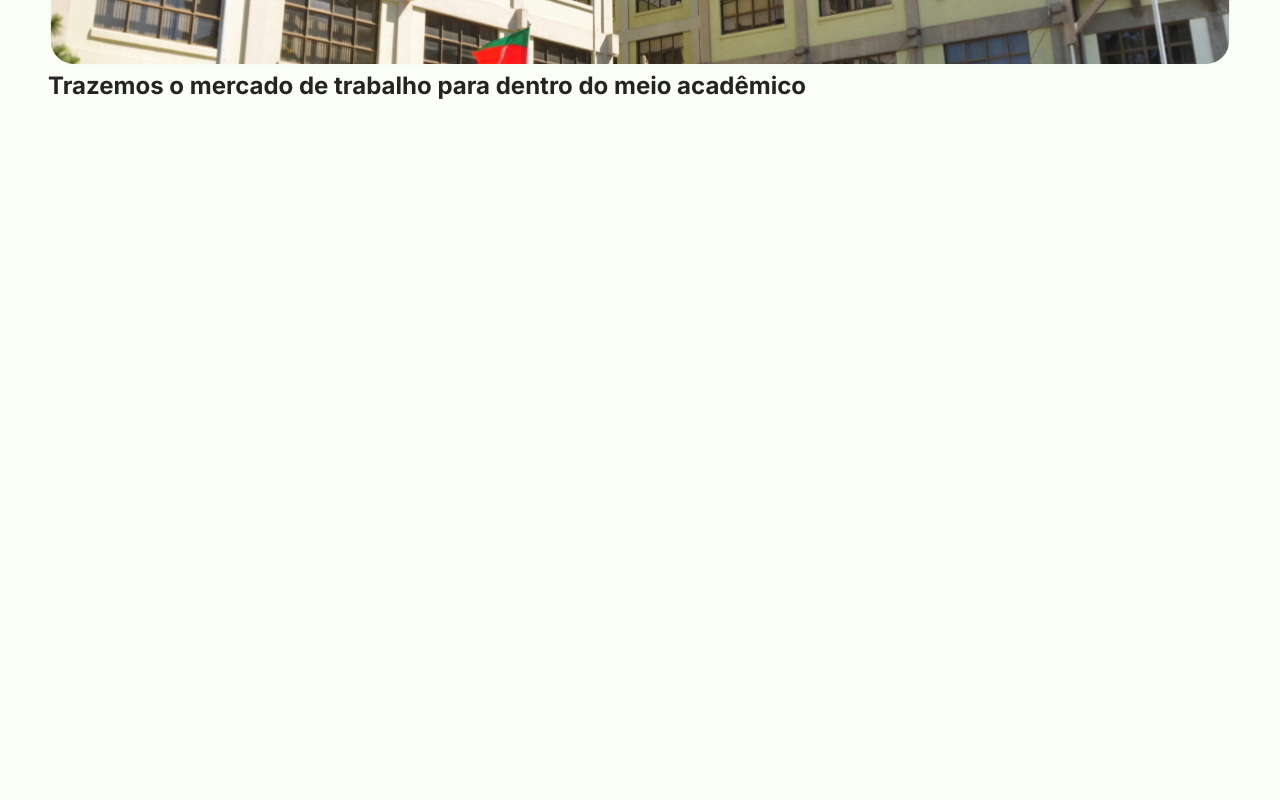
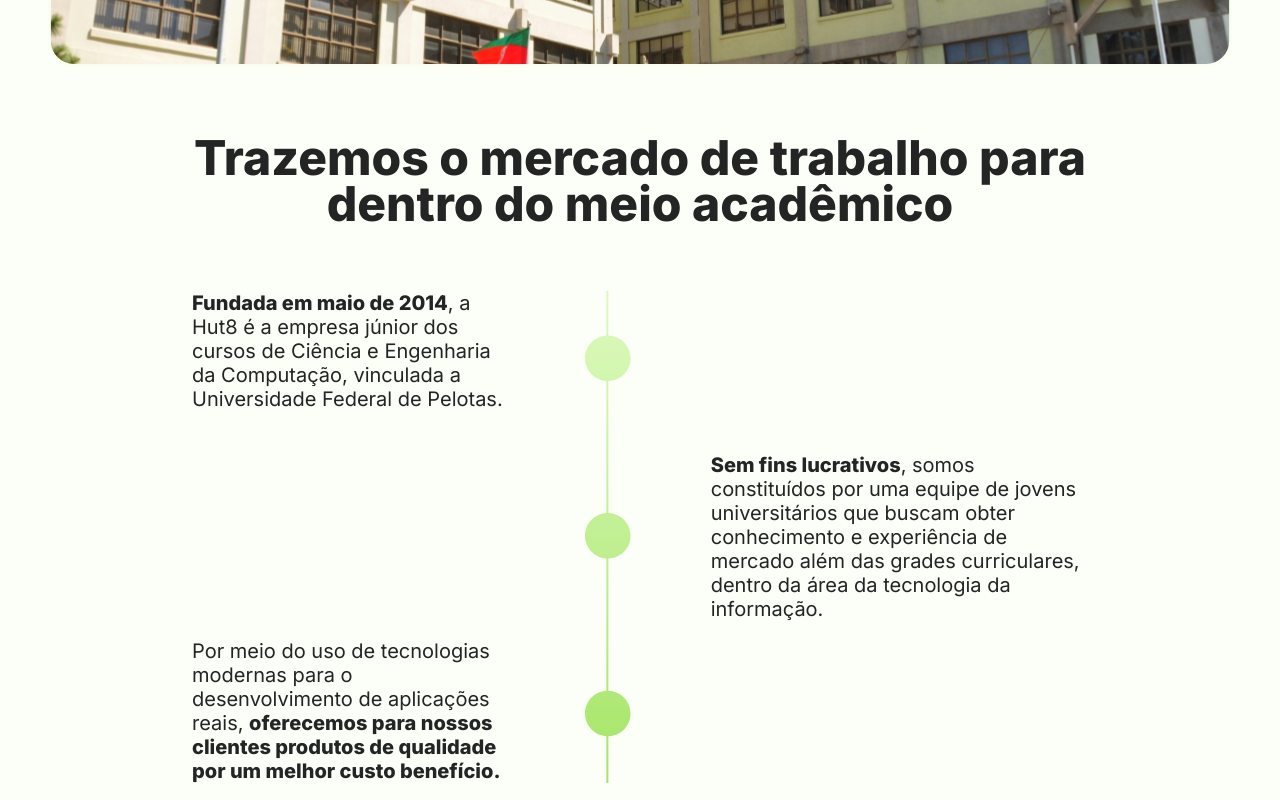
Before and after one commit to Brendler17/hut8, a React (Vite) app in the folder frontend/: page / in a window 1280 px wide. Shown: the part 800-1600 px from the top of the page. Before the commit the page ends 914 px from the top, so only its background shows below. Built offline with nearby package versions, Linux system fonts and the light colour scheme.

Commit message:
updated homePage

```diff
--- a/frontend/src/pages/Home/index.tsx
+++ b/frontend/src/pages/Home/index.tsx
@@ -1,4 +1,6 @@
 import bannerImage from '../../assets/banner-image.svg';
+import separator from '../../assets/separator.svg';
+import { Carousel } from '../../components/Carousel';
 import { MenuItems } from '../../components/Menu-Items';
 import styles from './styles.module.css';
 
@@ -26,9 +28,42 @@ export function Home() {
           <div className={styles.bannerImage}>
             <img src={bannerImage} alt="imagem-do-banner" />
           </div>
-          <h1>Trazemos o mercado de trabalho para dentro do meio acadêmico</h1>
+          <div className={styles.about}>
+            <h1>
+              Trazemos o mercado de trabalho para dentro do meio acadêmico
+            </h1>
+            <div className={styles.timeline}>
+              <div className={styles.leftTimeline}>
+                <p>
+                  <span>Fundada em maio de 2014</span>, a Hut8 é a empresa
+                  júnior dos cursos de Ciência e Engenharia da Computação,
+                  vinculada a Universidade Federal de Pelotas.
+                </p>
+                <p>
+                  Por meio do uso de tecnologias modernas para o desenvolvimento
+                  de aplicações reais,{' '}
+                  <span>
+                    oferecemos para nossos clientes produtos de qualidade por um
+                    melhor custo benefício.
+                  </span>
+                </p>
+              </div>
+              <img src={separator} alt="separador" />
+              <div className={styles.rightTimeline}>
+                <p>
+                  <span>Sem fins lucrativos</span>, somos constituídos por uma
+                  equipe de jovens universitários que buscam obter conhecimento
+                  e experiência de mercado além das grades curriculares, dentro
+                  da área da tecnologia da informação.
+                </p>
+              </div>
+            </div>
+          </div>
         </div>
       </section>
+      <div className={styles.container}>
+        <Carousel />
+      </div>
     </div>
   );
 }
--- a/frontend/src/pages/Home/styles.module.css
+++ b/frontend/src/pages/Home/styles.module.css
@@ -64,3 +64,44 @@
   background: var(--white-background);
   margin-top: -21rem;
 }
+
+.about {
+  max-width: 56rem;
+  margin: 4rem auto;
+}
+
+.about h1 {
+  margin: 4rem 0;
+  font-size: 3rem;
+  font-weight: 800;
+  text-align: center;
+  line-height: 95%;
+}
+
+.timeline {
+  display: flex;
+}
+
+.timeline p {
+  font-size: 1.25rem;
+  font-weight: 400;
+}
+
+.timeline span {
+  font-weight: 800;
+}
+
+.timeline img {
+  margin: 0 5rem;
+}
+
+.leftTimeline {
+  display: flex;
+  flex-direction: column;
+  justify-content: space-between;
+}
+
+.rightTimeline {
+  display: flex;
+  align-items: center;
+}
```
